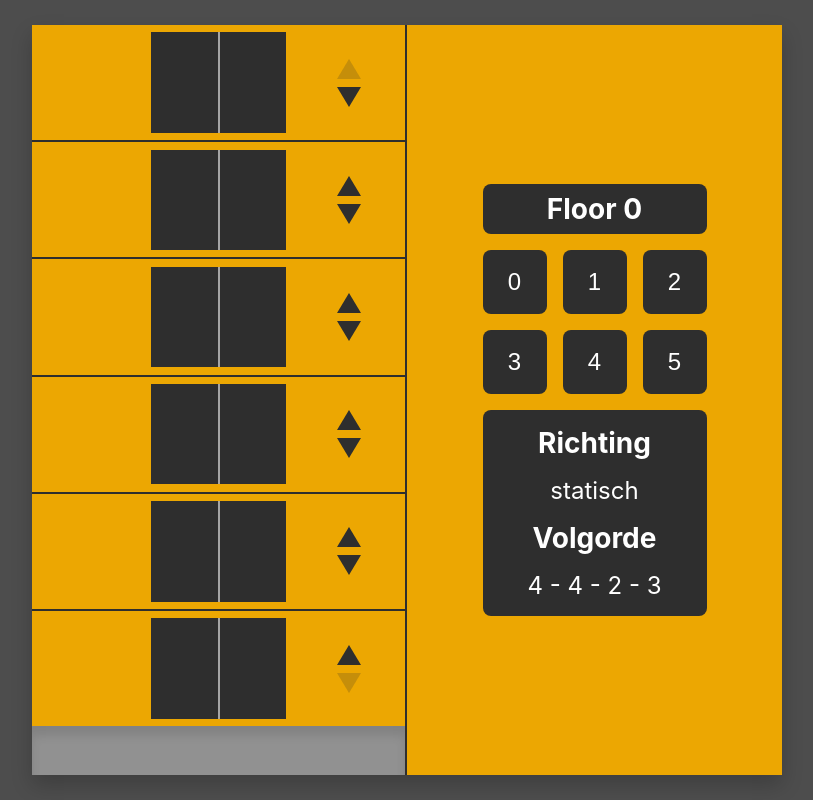
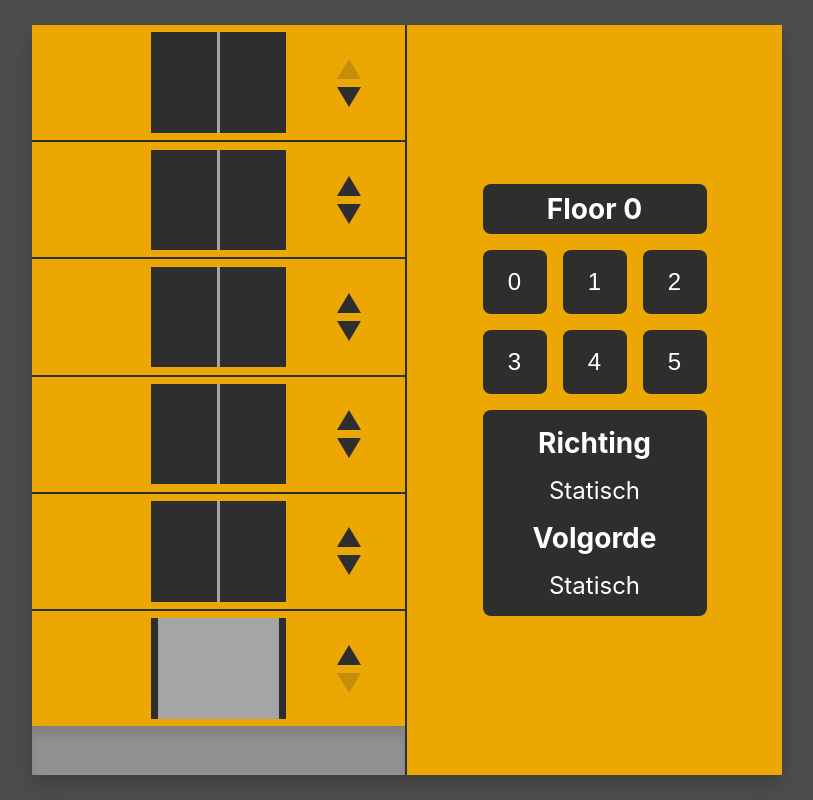
Before and after one commit to Joeghanoe/marvia-elevator, a React (Create React App) app: page / in a window 1280 px wide. Shown: the whole page, without its empty margins (233-1046 px from the left). Built offline with nearby package versions, Linux system fonts and the light colour scheme; the HTML template or start-up script is replaced by a standard one.

Commit message:
Elevator Logic implemented

```diff
--- a/src/components/Elevator/Elevator.tsx
+++ b/src/components/Elevator/Elevator.tsx
@@ -1,4 +1,4 @@
-import { useState } from "react"
+import { useEffect, useState } from "react"
 import ElevatorControls from "../ElevatorControls/ElevatorControls"
 import ElevatorShaft from "../ElevatorShaft/ElevatorShaft"
 
@@ -8,13 +8,64 @@ const Elevator = () => {
     const [elevatorState, setElevatorState] = useState({
         floors: 6,
         activeFloor: 0,
-        sequence: [4, 4, 2, 3],
-        direction: undefined,
+        isMoving: false,
+        direction: 2,
     })
+    const [elevatorSequence, setElevatorSequence] = useState<number[]>([])
+
+    useEffect(() => {
+        let timeout = setTimeout(() => {
+            let elevatorDelay;
+
+            if(elevatorSequence.length){
+                elevatorDelay = setTimeout(() => {
+                    setElevatorState({...elevatorState, activeFloor: elevatorSequence[0], isMoving: false})
+                    setElevatorSequence([...elevatorSequence.slice(1)])
+                }, (elevatorState.activeFloor - (elevatorSequence[0] ?? 1)) * 1000)
+
+                setElevatorState({...elevatorState, isMoving: true})
+            } else {
+                setElevatorState({...elevatorState, direction: 2})
+                clearTimeout(elevatorDelay);
+            }
+
+        }, 2500)
+
+        return () => clearTimeout(timeout)
+    }, [elevatorSequence])
+
+    const CallElevatorOrder = (index: number) => {
+        if(index === elevatorState.activeFloor) return;
+
+        callElevatorFloor(elevatorState.direction, index);
+    }
+
+    // console.log(elevatorSequence, elevatorSequence[0] ?? 0, elevatorState.activeFloor);
+
+    const callElevatorFloor = (direction: number, index: number) => {
+        setElevatorState({...elevatorState, direction: direction ? 1 : 0})
+        if(elevatorSequence.includes(index)) return;
+
+        let newElevatorSequence = [...elevatorSequence, index];
+
+        // Map the elevator and compare the difference to the current floor to determine the best route
+        let elevatorArray = newElevatorSequence.map(sequence => {
+            return {floor: sequence, order: direction === 0 ? elevatorState.activeFloor - sequence : sequence - elevatorState.activeFloor}
+        })
+
+        // Sort the array of objects based on the "order" value
+        elevatorArray.sort((a, b) => a.order - b.order)
+
+        // Get final values for array of sequence
+        let finalOrder = elevatorArray.map(order => order.floor);
+
+        setElevatorSequence(finalOrder)
+    }
 
     return <div className="elevator__container">
         <ElevatorShaft
-            callBack={(direction: boolean, index: number) => console.log(direction, index)}
+            callBack={callElevatorFloor}
+            isMoving={elevatorState.isMoving}
             activeFloor={elevatorState.activeFloor}
             floors={elevatorState.floors}
         />
@@ -22,10 +73,38 @@ const Elevator = () => {
             activeFloor={elevatorState.activeFloor}
             floors={elevatorState.floors}
             direction={elevatorState.direction}
-            sequence={elevatorState.sequence.toString().replaceAll(",", " - ")}
-            callBack={(index: number) => console.log(index)}
+            sequence={!elevatorSequence.length ? 'Statisch' : elevatorSequence.toString().replaceAll(",", " - ")}
+            callBack={CallElevatorOrder}
         />
     </div>
 }
 
+// ElevatorContainer
+//     ElevatorState
+//         ElevatorOrder
+//         ElevatorPosition
+
+//     ElevatorShaft
+//         Elevator
+//             Callback => Up/Down
+//             IsOpen: boolean
+
+//     ElevatorControls
+//         Callback floor number
+
+
+// let elevator = [0, 3, 4, 5]
+
+// let elevatorInput = 2
+// let input = 'down'
+
+// 0 - 2 = 2           [0]                    [0]
+// 3 - 2 = 1           [1, 0]                 [0, 1, 2, 3]
+// 4 - 2 = 2           [1, 2, 0]
+// 5 - 2 = 3           [1, 2, 3, 0]
+
+// let elevatorOrder = [1, 2, 3, 0];
+// let order = elevator[elevatorOrder[0]];
+// elevatorOrder.shift();
+
 export default Elevator
--- a/src/components/ElevatorControls/ElevatorControls.tsx
+++ b/src/components/ElevatorControls/ElevatorControls.tsx
@@ -4,13 +4,13 @@ interface IElevatorControls {
     activeFloor: number,
     floors: number,
     sequence: string,
-    direction: any,
+    direction: number,
     callBack?: CallableFunction
 }
 
 const ElevatorControls = ({activeFloor, floors, sequence, direction, callBack}: IElevatorControls) => {
     return <div className="elevator-controls__container">
-        <span className="elevator-controls__floor elevator-controls__heading">Floor {activeFloor}</span>
+        <span className="elevator-controls__floor elevator-controls__heading">Floor {activeFloor === -1 ? 'moving' : activeFloor}</span>
         <div className="elevator-controls__buttons">
             {new Array(floors).fill('').map((buttons: object, index: number) => {
                 return <button
@@ -27,7 +27,7 @@ const ElevatorControls = ({activeFloor, floors, sequence, direction, callBack}:
         </div>
         <div className="elevator-controls__sequence">
             <span className="elevator-controls__heading">Richting</span>
-            <span>{direction === undefined ? 'statisch' : direction ? 'omhoog' : 'omlaag'}</span>
+            <span>{direction === 2 ? 'Statisch' : direction ? 'Omhoog' : 'Omlaag'}</span>
             <span className="elevator-controls__heading">Volgorde</span>
             <span>{sequence}</span>
         </div>
--- a/src/components/ElevatorRoom/ElevatorRoom.scss
+++ b/src/components/ElevatorRoom/ElevatorRoom.scss
@@ -16,8 +16,16 @@
         margin: 5%;
         display: grid;
         grid-template-columns: repeat(2, 1fr);
-        grid-gap: 2px;
         grid-column: 2/3;
+        transition: 250ms ease-in-out grid-gap;
+
+        &--open{
+            grid-gap: 90%;
+        }
+
+        &--closed{
+            grid-gap: 2%;
+        }
     }
 
     &__door {
--- a/src/components/ElevatorRoom/ElevatorRoom.tsx
+++ b/src/components/ElevatorRoom/ElevatorRoom.tsx
@@ -4,12 +4,13 @@ import './ElevatorRoom.scss'
 interface IElevatorProps {
     isUpDisabled?: boolean
     isDownDisabled?: boolean,
+    isActive?: boolean,
     callBack: CallableFunction
 }
 
-const ElevatorRoom = ({isUpDisabled, isDownDisabled, callBack}: IElevatorProps) => {
+const ElevatorRoom = ({isUpDisabled, isDownDisabled, isActive, callBack}: IElevatorProps) => {
     return <div className="elevator-room__container">
-        <div className="elevator-room__doors">
+        <div className={`elevator-room__doors elevator-room__doors--${isActive ? 'open' : 'closed'}`}>
             <div className="elevator-room__door" />
             <div className="elevator-room__door" />
         </div>
--- a/src/components/ElevatorShaft/ElevatorShaft.tsx
+++ b/src/components/ElevatorShaft/ElevatorShaft.tsx
@@ -7,10 +7,11 @@ import './ElevatorShaft.scss'
 interface IElevatorShaft {
     activeFloor: number,
     floors: number,
+    isMoving: boolean,
     callBack: CallableFunction
 }
 
-const ElevatorShaft = ({activeFloor, floors, callBack}: IElevatorShaft) => {
+const ElevatorShaft = ({activeFloor, floors, isMoving, callBack}: IElevatorShaft) => {
     const [shaft, setShaft] = useState<object[]>(new Array(floors).fill(''))
 
     return <div className="elevator-shaft__container" style={{height: 125 * floors}}>
@@ -20,6 +21,7 @@ const ElevatorShaft = ({activeFloor, floors, callBack}: IElevatorShaft) => {
                     <ElevatorRoom
                         isDownDisabled={shaft.length === index + 1}
                         isUpDisabled={index === 0}
+                        isActive={!isMoving && ((shaft.length - 1) - activeFloor === index)}
                         callBack={(direction: boolean) => callBack && callBack(direction, (shaft.length - 1) - index)}
                     />
                 </React.Fragment>
```
Also changed, not shown: src/App.tsx (+0 -28 lines).
